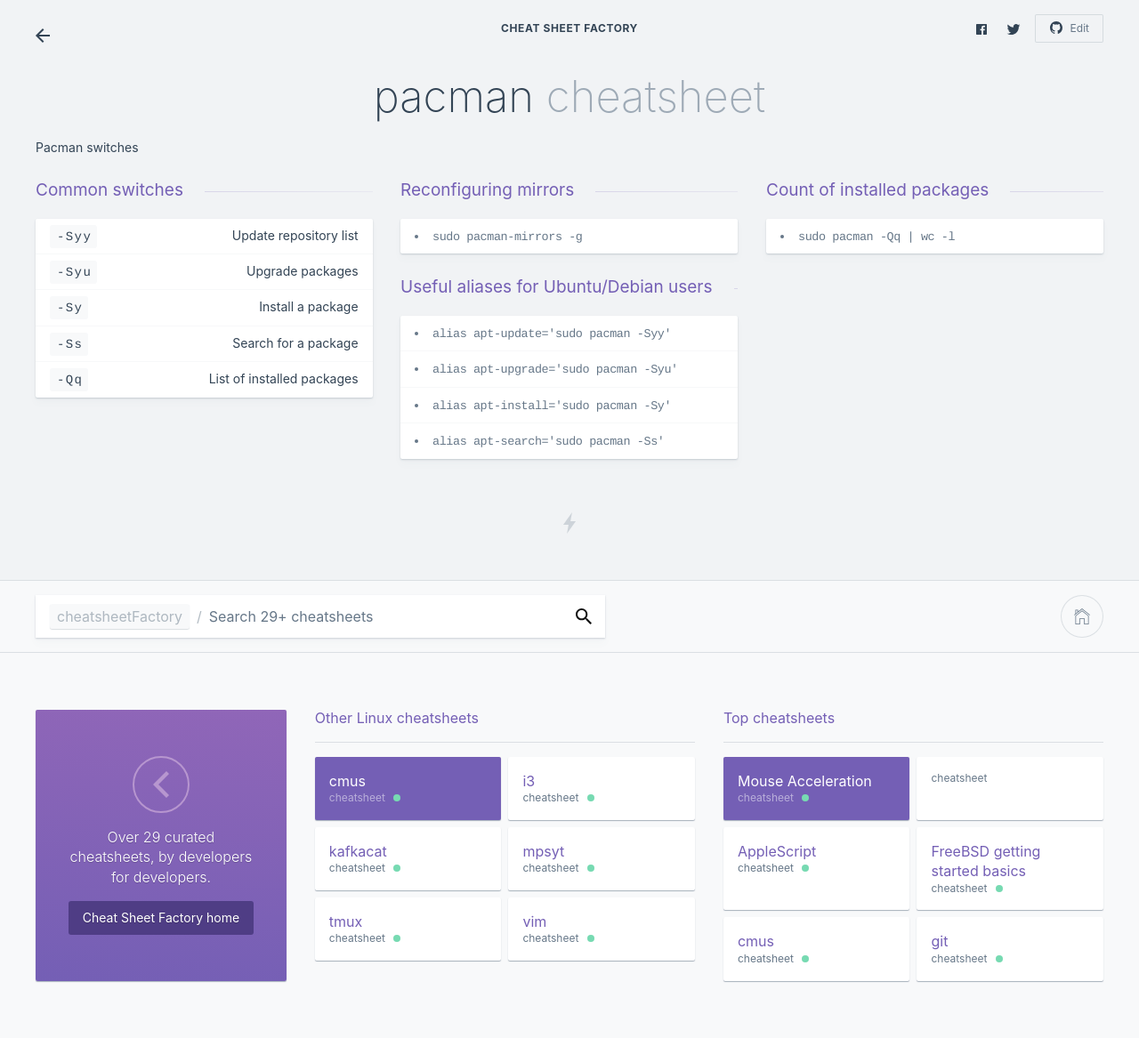
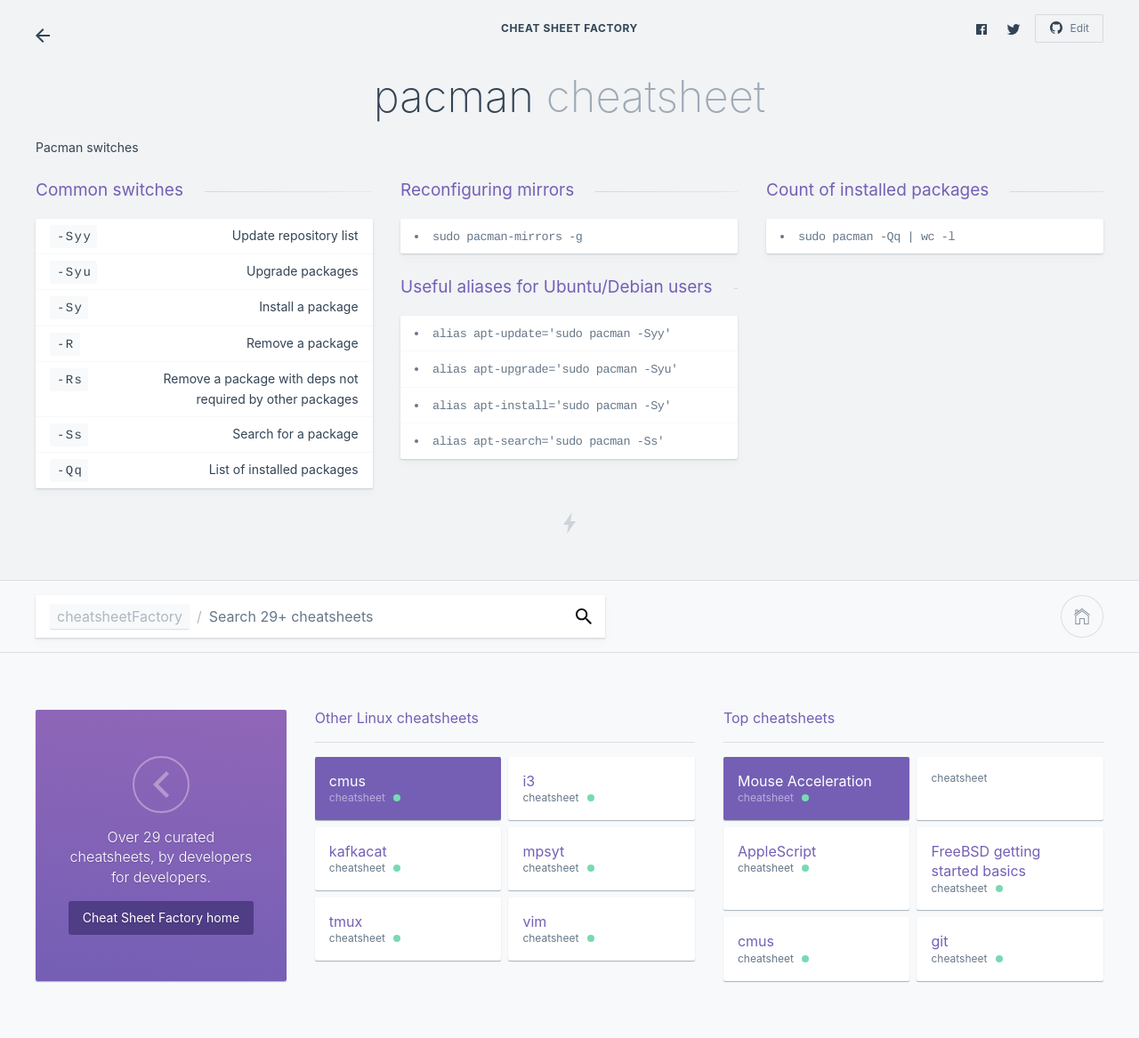
Before and after one commit to kasramp/cheat-sheet-factory, a Jekyll site: the page built from linux/pacman.md, in a window 1280 px wide. Shown: the whole page at 89% size. Built offline with Jekyll 4.4.1, drawn with Linux system fonts in a browser that asks for light colours.

Commit message:
Add package removal to pacman cheat sheet

```diff
--- a/linux/pacman.md
+++ b/linux/pacman.md
@@ -20,6 +20,8 @@ Switches
 | `-Syy` | Update repository list |
 | `-Syu` | Upgrade packages |
 | `-Sy` | Install a package |
+| `-R` | Remove a package |
+| `-Rs` | Remove a package with deps not required by other packages |
 | `-Ss` | Search for a package |
 | `-Qq` | List of installed packages |
 {: .-shortcuts}
```
Also changed, not shown: other parts of linux/pacman.md (+1 -1 lines).
